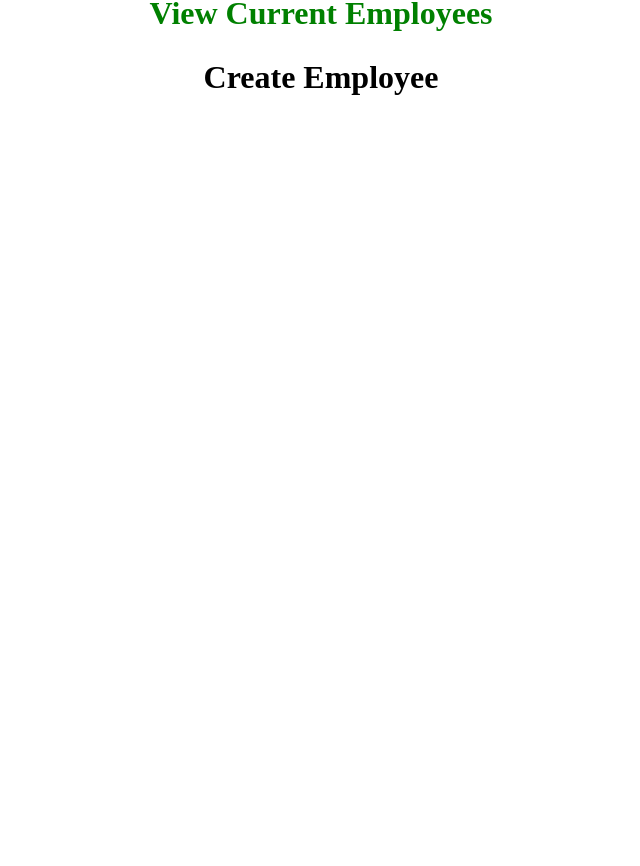
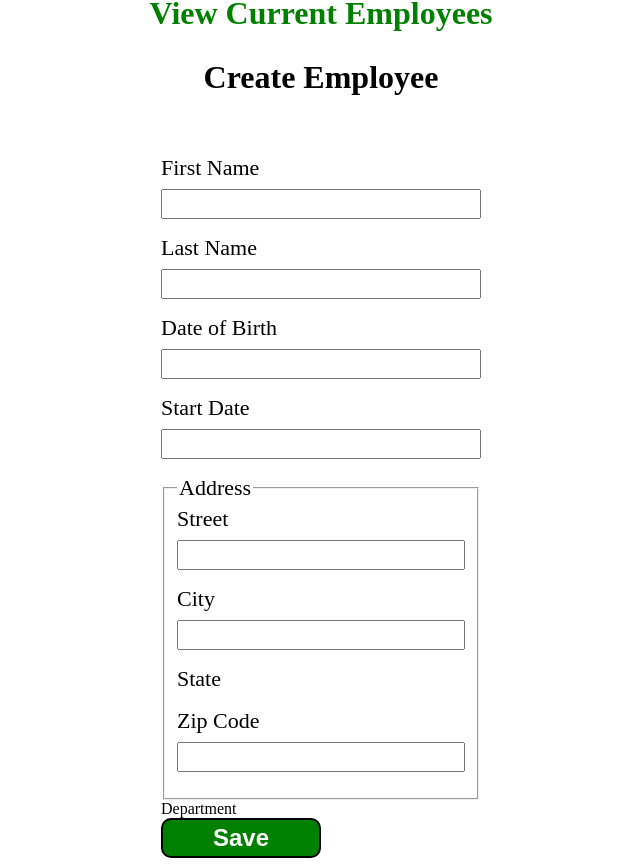
Before and after one commit to damodred53/HRNet, a React (Vite) app in the folder HRnet/: page / in a window 1280 px wide. Shown: the part 119-985 px from the top of the page, without its empty margins (319-959 px from the left). Before the commit the page ends 800 px from the top, so only its background shows below. Built offline with nearby package versions, Linux system fonts and the light colour scheme.

Commit message:
suite intégration react

```diff
--- /dev/null
+++ b/HRnet/sass/components/Button.scss
@@ -0,0 +1,17 @@
+
+.button {
+
+    width:auto;
+
+    &_self {
+        width: 10rem;
+        height: 2.5rem;
+        border: 2px black solid;
+        background-color: green;
+        color: white;
+        font-size: 24px;
+        font-weight: bold;
+        border-radius: 10px;
+
+    }
+}
--- /dev/null
+++ b/HRnet/sass/layout/Form.scss
@@ -0,0 +1,30 @@
+
+
+.section_form {
+
+    width: 100%;
+    @include displayFlexJustified;
+}
+
+.form {
+    margin-top: 2rem;
+    flex-direction: column;
+    width: 20rem;
+    &_div {
+        @include displayFlexLeftLabel;
+        gap: 0.5rem;
+        font-size: 22px;
+        margin-bottom: 1rem;
+
+        input {
+            height: 1.5rem;
+        }
+    }
+
+    &_fieldset {
+
+        legend {
+            font-size: 22px;
+        }
+    }
+}
--- a/HRnet/sass/utils/Mixin.scss
+++ b/HRnet/sass/utils/Mixin.scss
@@ -5,3 +5,10 @@
     align-items: center;
     justify-content: center;
 }
+
+@mixin displayFlexLeftLabel {
+    display: flex;
+    flex-direction: column;
+    justify-content: left;
+    align-items: left;
+}
--- a/HRnet/src/App.jsx
+++ b/HRnet/src/App.jsx
@@ -1,5 +1,7 @@
 import Header from "./Components/Header/Header";
 import CreateEmployee from "./Components/CreateEmployee/CreateEmployee";
+import Form from "./Components/Form/Form";
+
 
 function App() {
 
@@ -8,6 +10,7 @@ function App() {
       <div>
         <Header />
         <CreateEmployee />
+        <Form />
       </div>
     </>
   )
--- /dev/null
+++ b/HRnet/src/Components/Button/Button.jsx
@@ -0,0 +1,13 @@
+
+const Button = () => {
+
+
+    return (
+
+        <div className="button">
+            <button className="button_self">Save</button>
+        </div>
+
+    )
+}
+export default Button;
--- /dev/null
+++ b/HRnet/src/Components/Form/Form.jsx
@@ -0,0 +1,65 @@
+import Button from "../Button/Button";
+
+const Form = () => {
+
+
+    return (
+
+        <section className="section_form">
+            <form className="form">
+
+                <div className="form_div">
+                    <label htmlFor="first_name">First Name</label>
+                    <input type="text" id="first_name"></input>
+                </div>
+
+                <div className="form_div">
+                    <label htmlFor="last_name">Last Name</label>
+                    <input type="text" id="last_name"></input>
+                </div>
+
+                <div className="form_div">
+                    <label htmlFor="birth">Date of Birth</label>
+                    <input type="text" id="birth"></input>
+                </div>
+
+                <div className="form_div">
+                    <label htmlFor="start">Start Date</label>
+                    <input type="text" id="start"></input>
+                </div>
+
+                <fieldset className="form_fieldset">
+                    <legend>Address</legend>
+
+                    <div className="form_div">
+                        <label>Street</label>
+                        <input type="text"></input>
+                    </div>
+
+                    <div className="form_div">
+                        <label>City</label>
+                        <input type="text"></input>
+                    </div>
+
+                    <div className="form_div">
+                        <label>State</label>
+                    </div>
+
+                    <div className="form_div">
+                        <label>Zip Code</label>
+                        <input type="text"></input>
+                    </div>
+
+                </fieldset>
+
+                    <div className="form_fieldset_state">
+                        <label>Department</label>
+                    </div>
+
+                <Button />
+            </form>
+        </section>
+    )
+}
+
+export default Form;
--- a/HRnet/src/Employee.jsx
+++ b/HRnet/src/Employee.jsx
@@ -1,12 +1,20 @@
-
+import { Link } from "react-router-dom";
 
 const Employee = () => {
 
 
     return (
-        <div>
-            <h1> la page des employées</h1>
-        </div>
+        <section>
+            <div className="header">
+                <h1 className="header_title">Current Employees</h1>
+            </div>
+
+
+
+            <div className="header">
+                <Link className="createemployee_span_link" to={'/'}><h1 className="header_title">Home</h1></Link>
+            </div>
+        </section>
     )
 }
 
--- a/HRnet/src/main.scss
+++ b/HRnet/src/main.scss
@@ -7,7 +7,11 @@
 //imports des fichiers du dossier utils
 @import "../sass/utils/Mixin.scss";
 
+// import des fichiers du dossier components
+@import "../sass/components/Button.scss";
+
 
 //imports des fichiers du dossier Layout
 @import "../sass/layout/Header.scss";
 @import "../sass/layout/CreateEmployee.scss";
+@import "../sass/layout/Form.scss";
```
